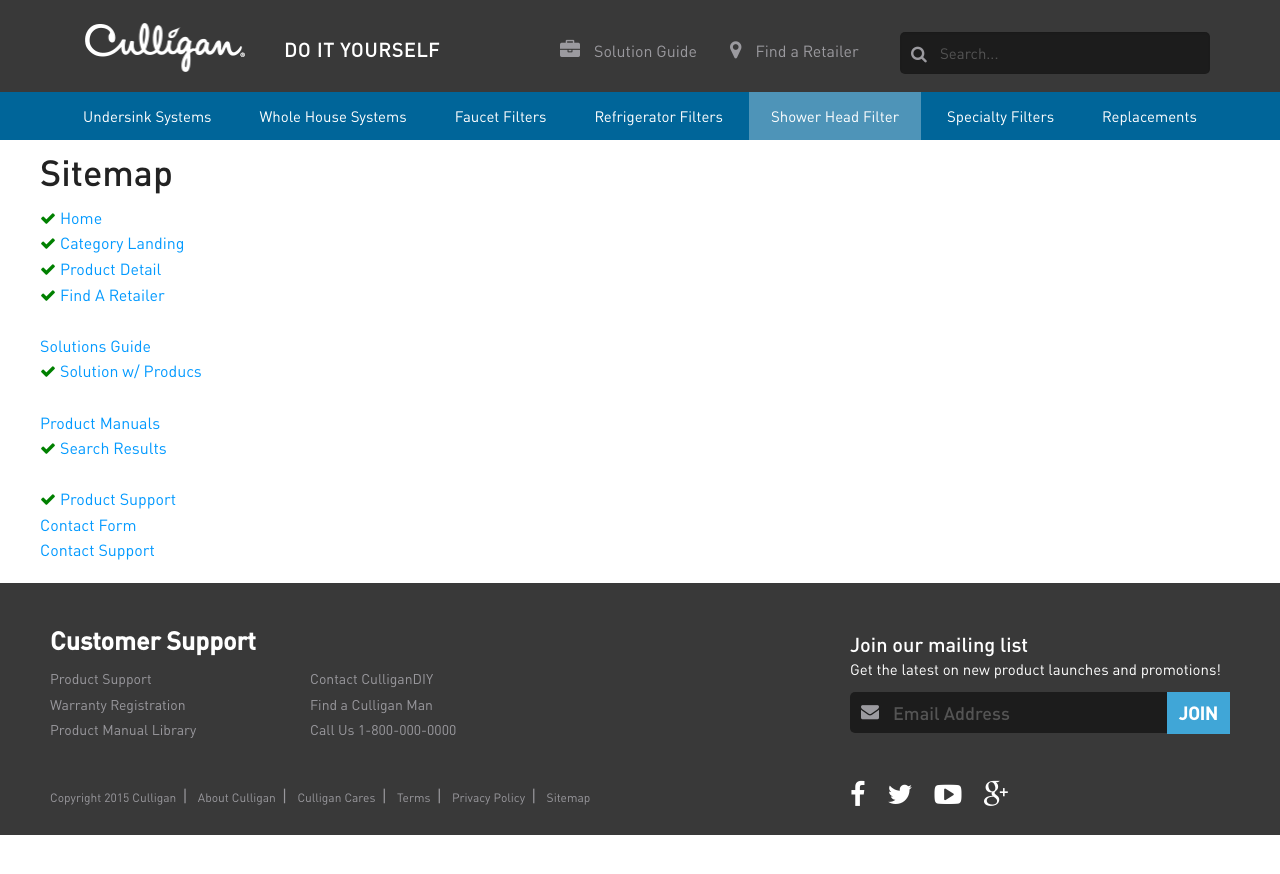
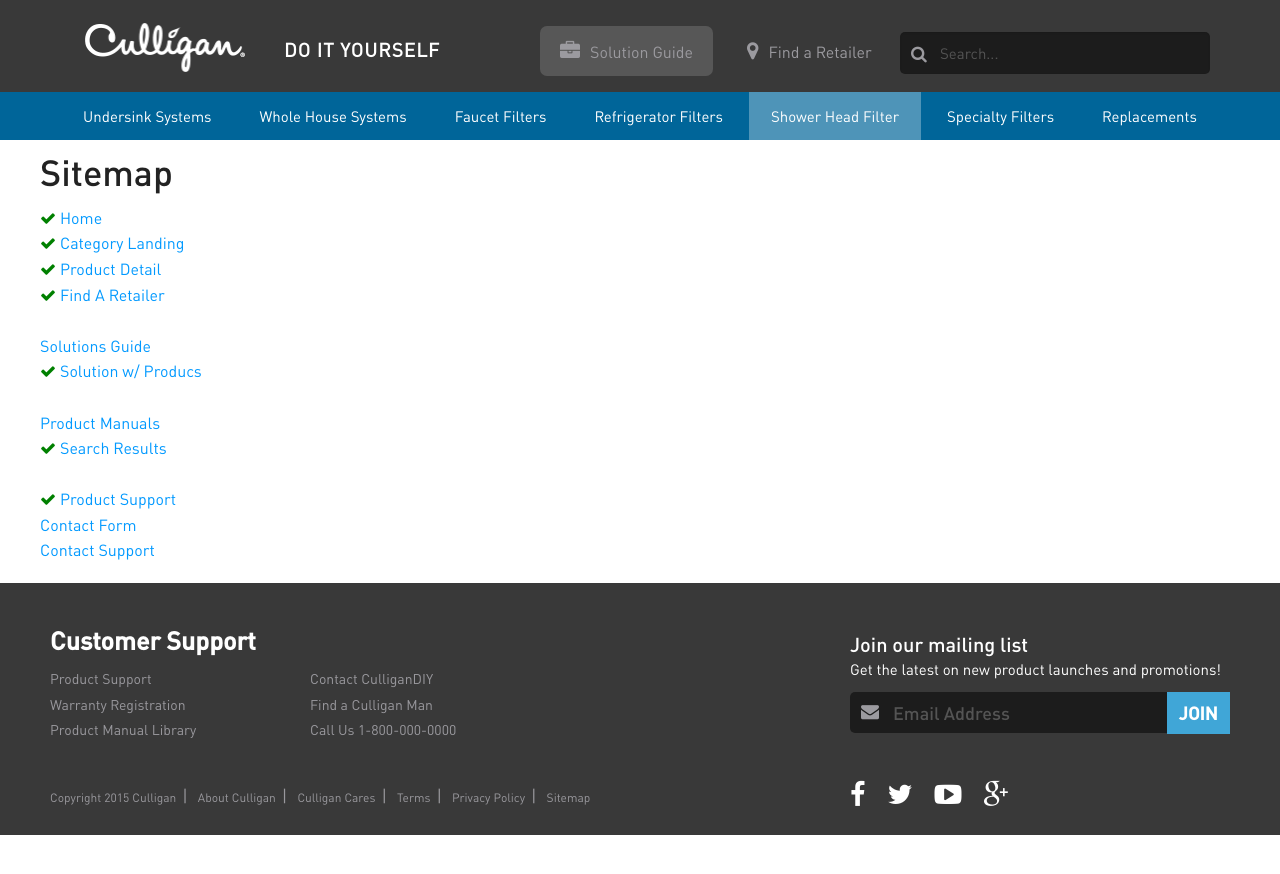
Before and after one commit to zheindel/culligan-diy, a Jekyll site: the page built from _build/index.html, in a window 1280 px wide. Shown: the top 874 px of the page. Built offline with Jekyll 4.4.1, drawn with Linux system fonts in a browser that asks for light colours.

Commit message:
fix header buttons

```diff
--- a/_build/_includes/header.html
+++ b/_build/_includes/header.html
@@ -6,21 +6,17 @@
 			<div class="tag-line">Do it yourself</div>
 		</div>
 		<div class="medium-7 columns">
-			<span class="header-icon hide-for-small medium-6 columns">
-				<div class="colshell medium-12 large-6 columns">
-					<i class="fa fa-briefcase"></i>
-					Solution Guide
+			<div class="row">
+				<div class="header-icon hide-for-small medium-6 columns">
+						<a class="solution-guide" href="#"><i class="fa fa-briefcase"></i>Solution Guide</a>
+						<a href="#"><i class="fa fa-map-marker"></i>Find a Retailer</a>
 				</div>
-				<div class="colshell medium-12 large-6 columns">
-					<i class="fa fa-map-marker"></i>
-					Find a Retailer
+				<div class="small-12 medium-6 columns">
+					<form>
+				      <i class="fa fa-search fa-fw"></i>
+				      <input type="text" placeholder="Search...">
+					</form>
 				</div>
-			</span>
-			<div class="small-12 medium-6 columns">
-				<form>
-			      <i class="fa fa-search fa-fw"></i>
-			      <input type="text" placeholder="Search...">
-				</form>
 			</div>
 		</div>
 	</div>
--- a/_build/_scss/custom/header.scss
+++ b/_build/_scss/custom/header.scss
@@ -138,6 +138,13 @@
 		color:$icon-color;
 	}
 
+	.solution-guide {
+		background-color: #575757;
+	    border-radius: 7px;
+	    padding: 15px 20px;
+	    margin-right: 30px;
+	}
+
 	.top-header{
 		position:relative;
 		font-family:$primary-font;
@@ -208,12 +215,16 @@
 			}
 		}
 		.header-icon{
-			margin-top:18px;
+			margin-top:26px;
 			&.columns{
 				padding:0;
 			}
 			.colshell{
 				margin-bottom:15px;
+			}
+			a {
+				display:inline-block;
+				color:$icon-color;
 			}
 		}
 	}
@@ -228,8 +239,5 @@
 			margin-top:32px;
 			margin-bottom:10px;
 		}
-		.header-icon{
-			margin-top:40px;
-		}
 	}
 }
```
